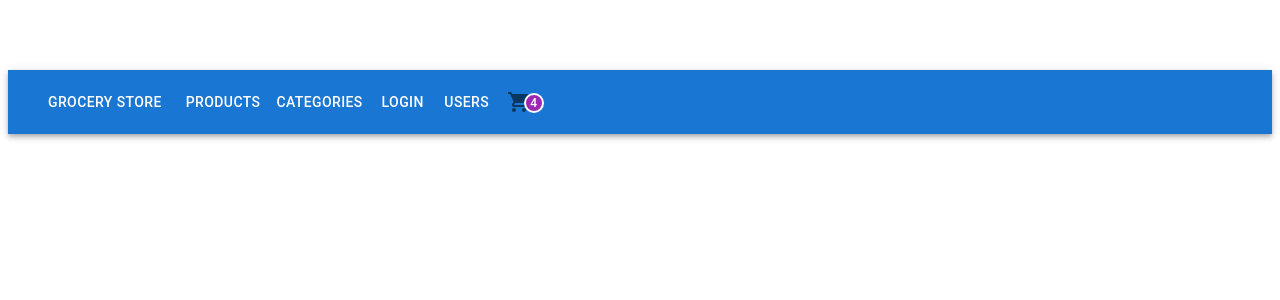
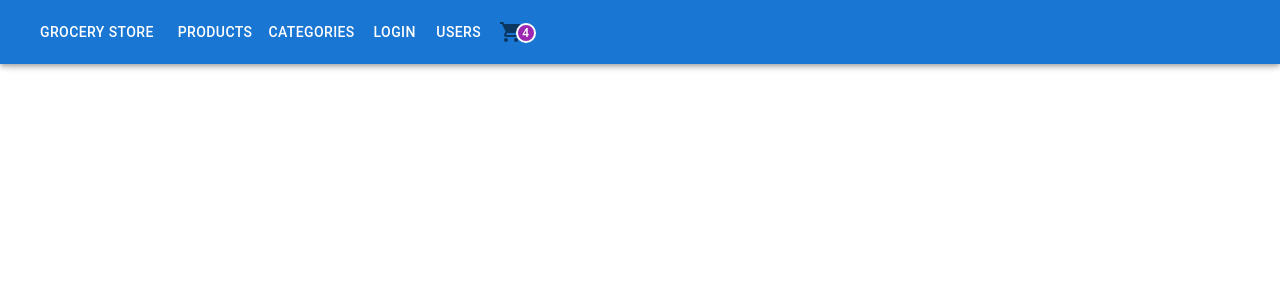
Before and after one commit to mrkrye/eCommerce_FrontEnd, a React (Vite) app: page /login in a window 1280 px wide. Shown: the top 300 px of the page. Built offline with nearby package versions, Linux system fonts and the light colour scheme; no server answers.

Commit message:
nav bar fixed

```diff
--- a/src/components/NavBar.jsx
+++ b/src/components/NavBar.jsx
@@ -9,7 +9,7 @@ export default function NavBar() {
 
   return (
     <Box sx={{ flexGrow: 1 }} margin="0px 0px 20px">
-      <AppBar position="static">
+      <AppBar position="fixed">
         <Toolbar>
           <Button
             variant="h6"
```
